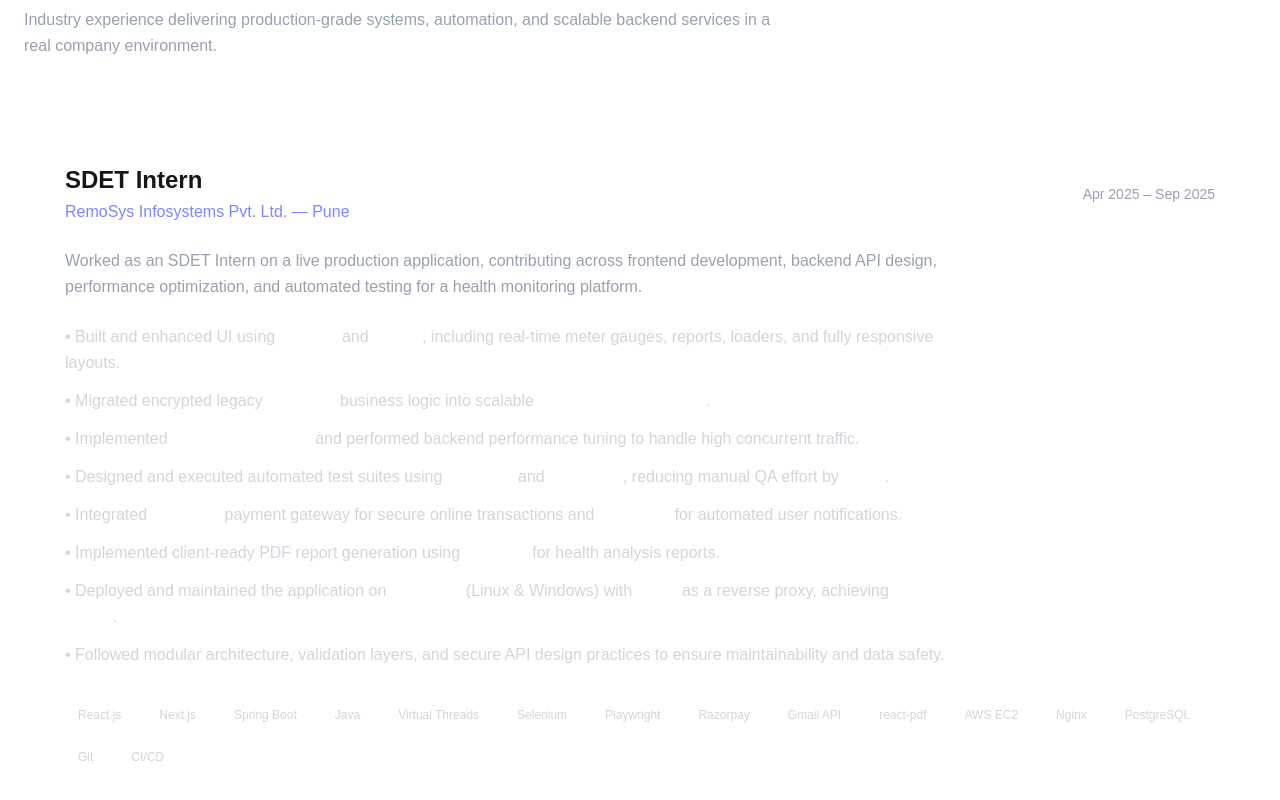
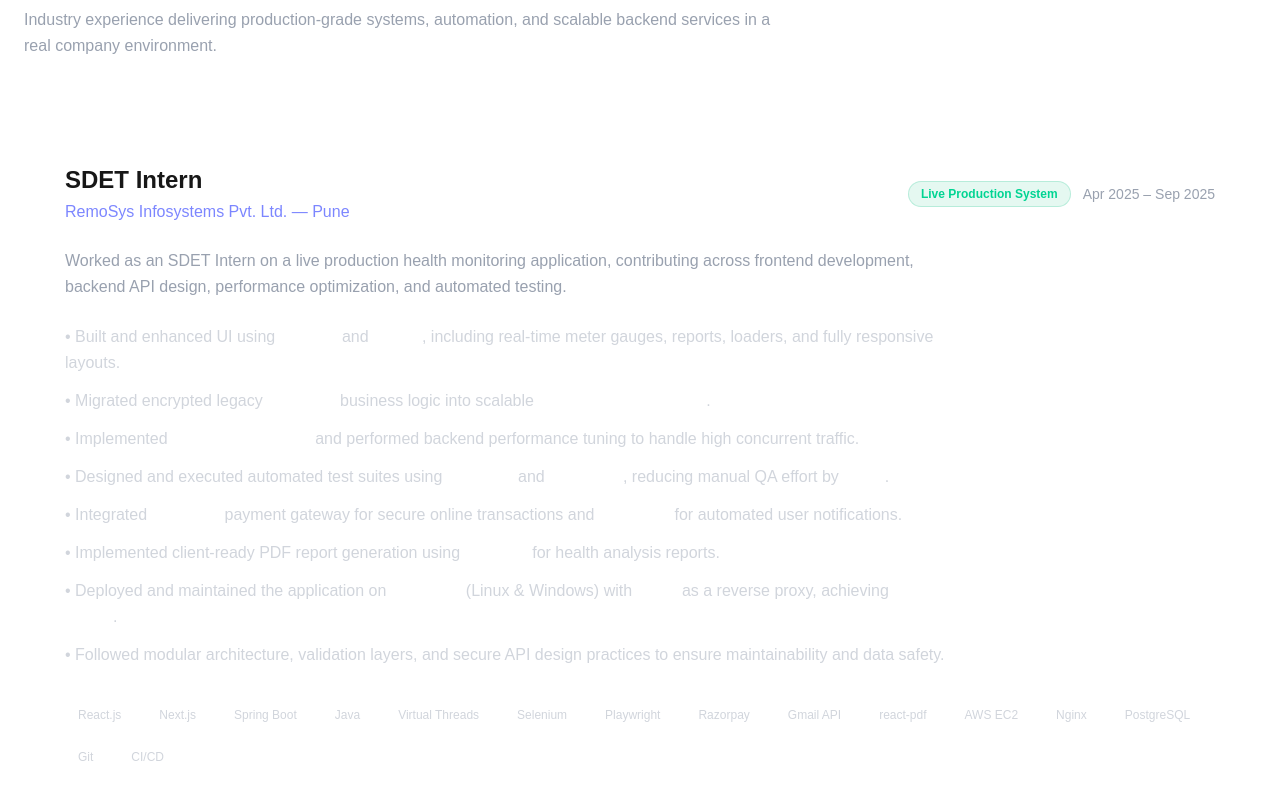
Before and after one commit to DarshanKGithub/Darshan-modern-portfolio, a Next.js app: page / in a window 1280 px wide. Shown: the part 1549-2349 px from the top of the page. Built offline with nearby package versions, Linux system fonts and the light colour scheme.

Commit message:
Experience

```diff
--- a/src/components/Experience.jsx
+++ b/src/components/Experience.jsx
@@ -1,6 +1,7 @@
 "use client";
 
 import { motion } from "framer-motion";
+import { Link } from "lucide-react";
 
 export default function Experience() {
   return (
@@ -28,7 +29,7 @@
         className="relative backdrop-blur-xl bg-white/5 border border-white/10 rounded-2xl p-8 md:p-10"
       >
         {/* Role & Company */}
-        <div className="flex flex-col md:flex-row md:items-center md:justify-between mb-6">
+        <div className="flex flex-col md:flex-row md:items-center md:justify-between mb-6 gap-3">
           <div>
             <h3 className="text-2xl font-semibold">
               SDET Intern
@@ -38,16 +39,26 @@
             </p>
           </div>
 
-          <p className="text-sm text-gray-400 mt-3 md:mt-0">
-            Apr 2025 – Sep 2025
-          </p>
+          <div className="flex items-center gap-3">
+            <span
+
+              className="px-3 py-1 text-xs font-semibold rounded-full
+              bg-emerald-500/10 text-emerald-400 border border-emerald-500/20"
+            >
+              Live Production System
+            </span>
+
+            <p className="text-sm text-gray-400">
+              Apr 2025 – Sep 2025
+            </p>
+          </div>
         </div>
 
         {/* Description */}
         <p className="text-gray-400 leading-relaxed mb-6 max-w-4xl">
-          Worked as an SDET Intern on a live production application, contributing
-          across frontend development, backend API design, performance
-          optimization, and automated testing for a health monitoring platform.
+          Worked as an SDET Intern on a live production health monitoring
+          application, contributing across frontend development, backend API
+          design, performance optimization, and automated testing.
         </p>
 
         {/* Responsibilities & Work */}
```
